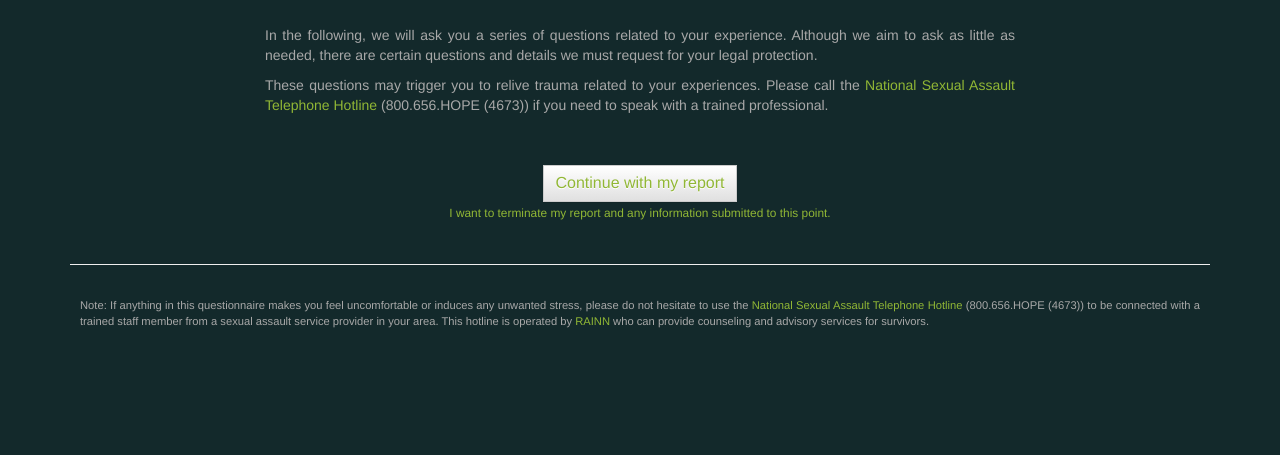
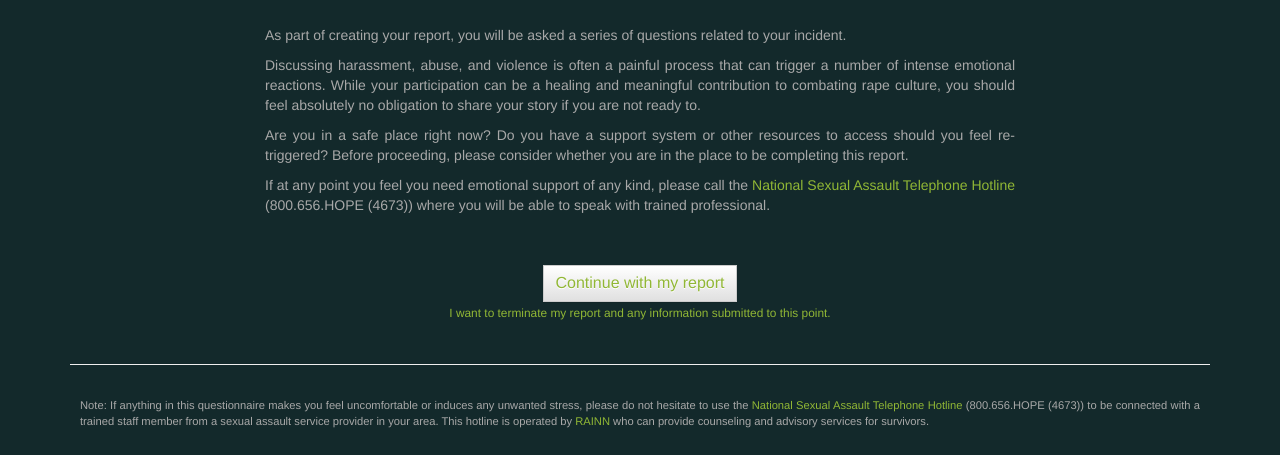
Before and after one commit to thesilentchoir/silentchoir-archived, a Django app: page /trigger/ in a window 1280 px wide. Shown: the part 122-577 px from the top of the page. Run offline with Django 3.2, Linux system fonts and the light colour scheme; some libraries are stand-ins or nearby versions.

Commit message:
AS: change text on trigger page

```diff
--- a/silentchoir/templates/trigger.html
+++ b/silentchoir/templates/trigger.html
@@ -53,13 +53,13 @@
             <form class="bodyText">
 
             <div>
-            	<p>
-                In the following, we will ask you a series of questions related to your experience. Although we aim to ask as little as needed, there are certain questions and details we must request for your legal protection.
-               	</p>
+            	  <p>As part of creating your report, you will be asked a series of questions related to your incident.</p>
 
-                <p>
-                These questions may trigger you to relive trauma related to your experiences. Please call the <a style="color:#91b735;" href="https://rainn.org/about-national-sexual-assault-telephone-hotline" target="_blank">National Sexual Assault Telephone Hotline</a> (800.656.HOPE (4673)) if you need to speak with a trained professional.
-            	</p>
+                <p>Discussing harassment, abuse, and violence is often a painful process that can trigger a number of intense emotional reactions. While your participation can be a healing and meaningful contribution to combating rape culture, you should feel absolutely no obligation to share your story if you are not ready to.</p>
+
+                <p>Are you in a safe place right now? Do you have a support system or other resources to access should you feel re-triggered? Before proceeding, please consider whether you are in the place to be completing this report.</p>
+
+                <p>If at any point you feel you need emotional support of any kind, please call the <a style="color:#91b735;" href="https://rainn.org/about-national-sexual-assault-telephone-hotline" target="_blank">National Sexual Assault Telephone Hotline</a> (800.656.HOPE (4673)) where you will be able to speak with trained professional.</p>
             </div>
 
             <div class="form-actions">
```
